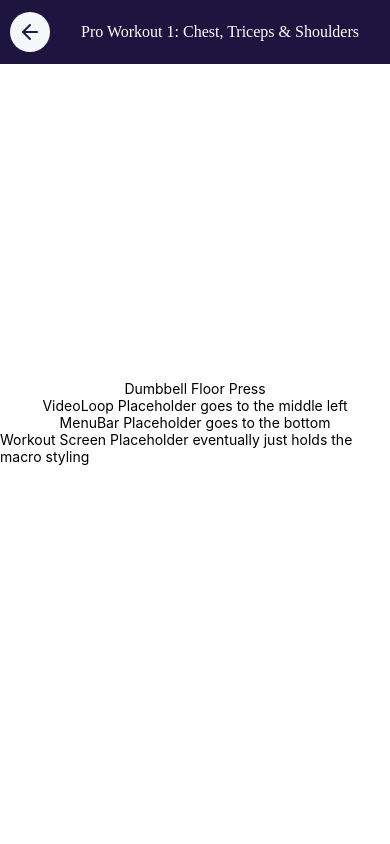
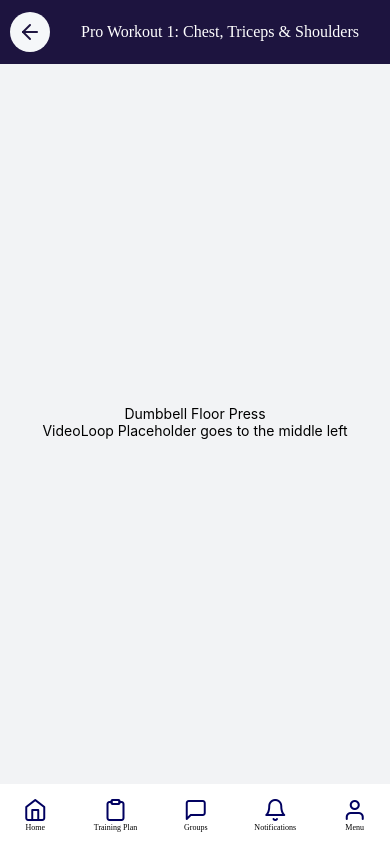
Before and after one commit to efmorales/CaliberDemo, a React Native app: screen / in a window 390 px wide. Built offline with nearby package versions, Linux system fonts and the light colour scheme.

Commit message:
updated MenuBar.tsx component with buttons and a more fleshed out layout

```diff
--- a/src/components/MenuBar.tsx
+++ b/src/components/MenuBar.tsx
@@ -1,12 +1,45 @@
 import React from 'react';
-import { View, Text } from 'react-native';
+import { View, Text, TouchableOpacity, StyleSheet, Dimensions } from 'react-native';
+import Icon from 'react-native-vector-icons/Feather';
 
 const MenuBar = () => {
   return (
-    <View>
-      <Text>MenuBar Placeholder goes to the bottom</Text>
+    <View style={styles.container}>
+      {renderIcon("home", "Home")}
+      {renderIcon("clipboard", "Training Plan")}
+      {renderIcon("message-square", "Groups")}
+      {renderIcon("bell", "Notifications")}
+      {renderIcon("user", "Menu")}
     </View>
   );
 };
 
+const renderIcon = (name: string, label: string) => (
+  <TouchableOpacity style={styles.button}>
+    <Icon name={name} size={24} color="#000060" />
+    <Text style={styles.label}>{label}</Text>
+  </TouchableOpacity>
+);
+
+const styles = StyleSheet.create({
+  container: {
+    width: Dimensions.get('window').width,
+    position: 'absolute',
+    bottom: 0,
+    flexDirection: 'row',
+    justifyContent: 'space-around',
+    alignItems: 'center',
+    backgroundColor: '#FFF',
+    height: 60, // Adjust as needed
+  },
+  button: {
+    alignItems: 'center',
+    // marginHorizontal: 16, // Adjust as needed
+  },
+  label: {
+    fontFamily: 'OpenSans-Regular', // Make sure you have this font loaded
+    fontSize: 8, // Adjust the size as needed
+  },
+});
+
 export default MenuBar;
--- a/src/screens/WorkoutScreen.tsx
+++ b/src/screens/WorkoutScreen.tsx
@@ -12,7 +12,6 @@ const WorkoutScreen = () => {
         <ExerciseDetail />
         <VideoLoop />
         <MenuBar />
-        <Text>Workout Screen Placeholder eventually just holds the macro styling</Text>
     </View>
   );
 };
@@ -22,6 +21,7 @@ const styles = StyleSheet.create({
     flex: 1,
     justifyContent: 'center',
     alignItems: 'center',
+    backgroundColor:'#F2F3F5',
   },
 });
 
```
